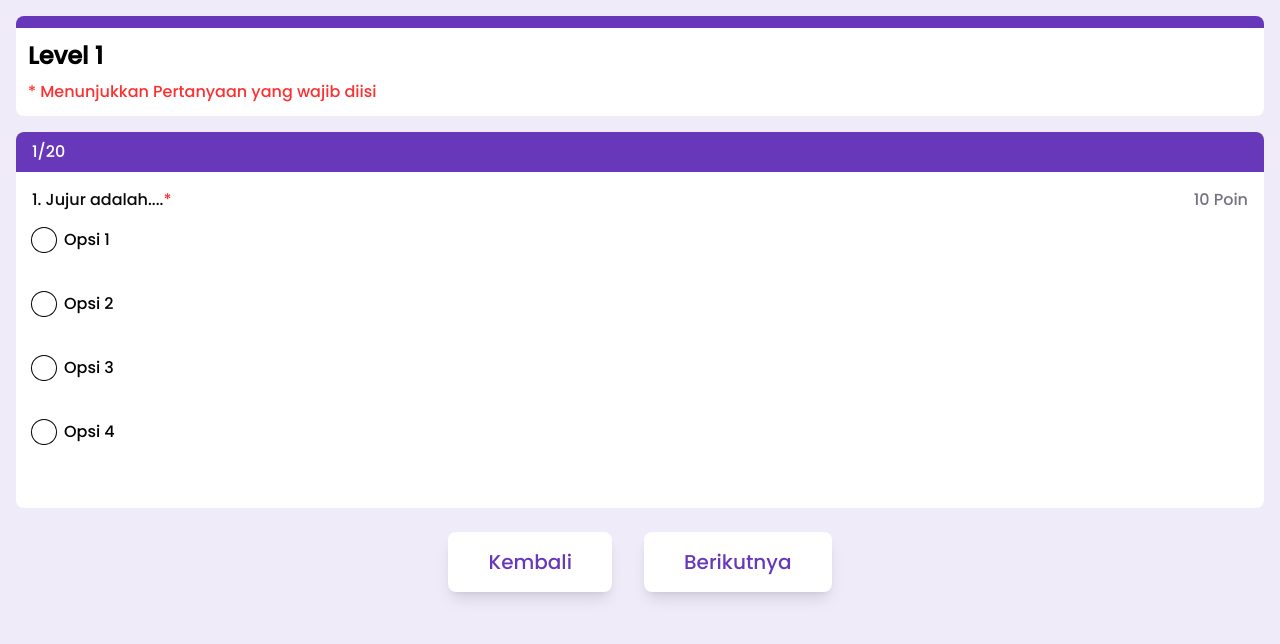
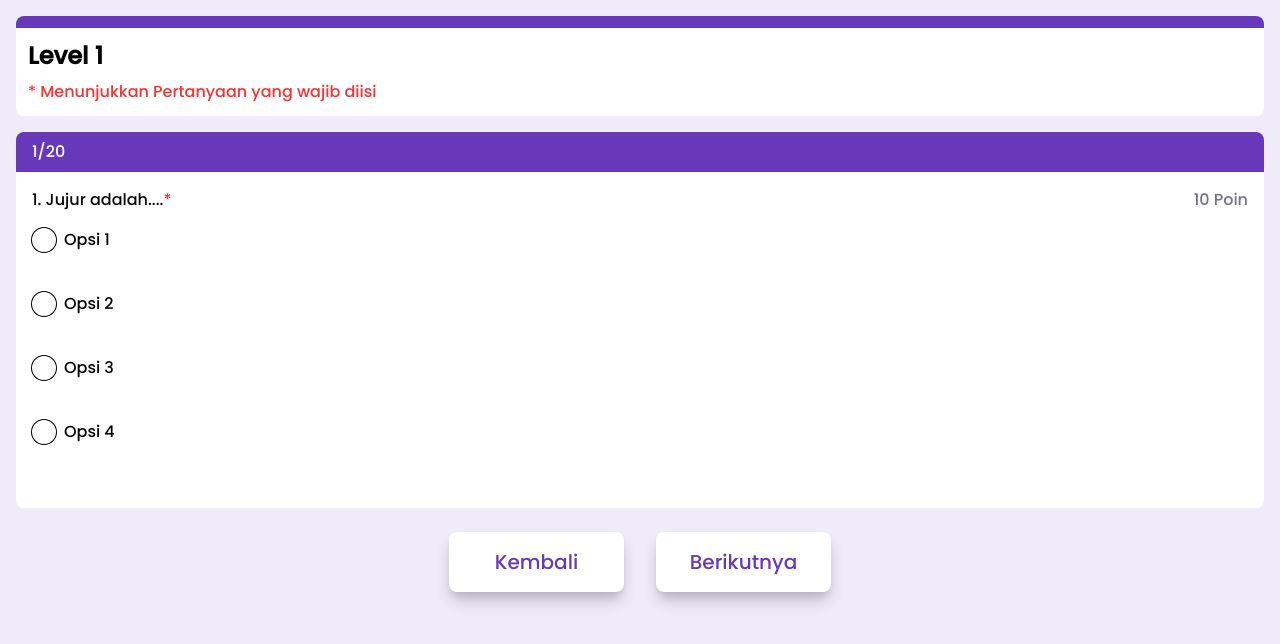
Before and after one commit to venedictchen/alametric-next, a Next.js app: page /level/1 in a window 1280 px wide. Shown: the top 644 px of the page. Built offline with nearby package versions, Linux system fonts and the light colour scheme.

Commit message:
fix: shadow

```diff
--- a/src/app/level/[number]/page.tsx
+++ b/src/app/level/[number]/page.tsx
@@ -39,11 +39,10 @@ const LevelPage: React.FC = () => {
                     </div>
                 </div>
             </div>
-                    <div className="flex  flex-row gap-8 justify-center items-center mt-6">
-                        <button className="bg-white-100 text-purple-primary font-normal rounded-lg px-10 text-xl py-4 shadow-lg">Kembali</button>
-                        <button className="bg-white-100 text-purple-primary font-normal rounded-lg px-10 text-xl py-4 shadow-lg">Berikutnya</button>
-
-                    </div>
+            <div className="flex flex-row gap-8 justify-center items-center mt-6">
+                <button className="bg-white-100 text-purple-primary font-normal rounded-lg text-xl py-4 shadow-lg shadow-[#b5b2bd] min-w-[175px]">Kembali</button>
+                <button className="bg-white-100 text-purple-primary font-normal rounded-lg text-xl py-4 shadow-lg shadow-[#b5b2bd] min-w-[175px]">Berikutnya</button>
+            </div>
         </div>
     );
 }
```
